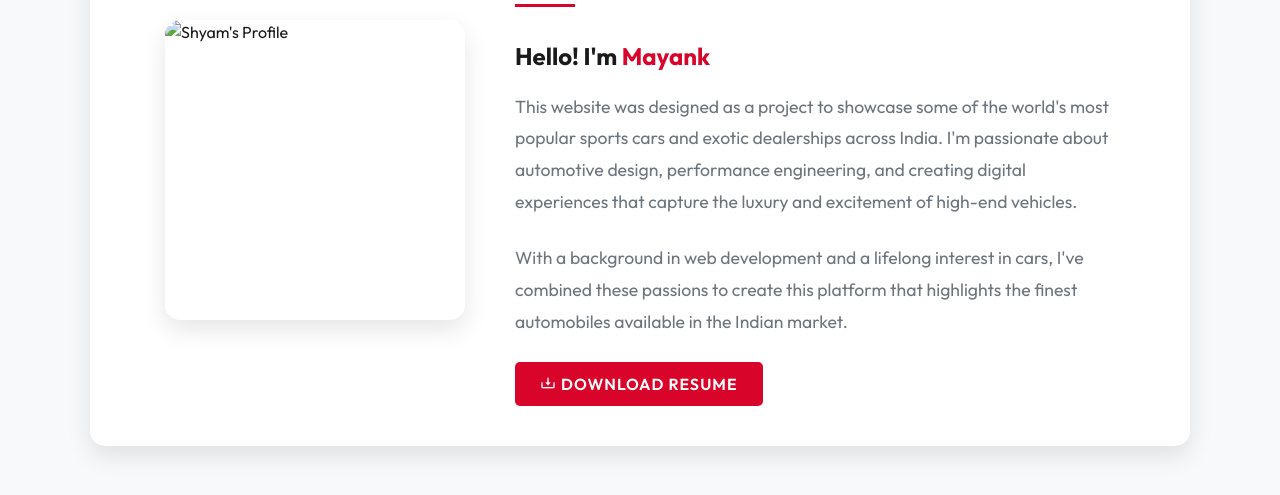
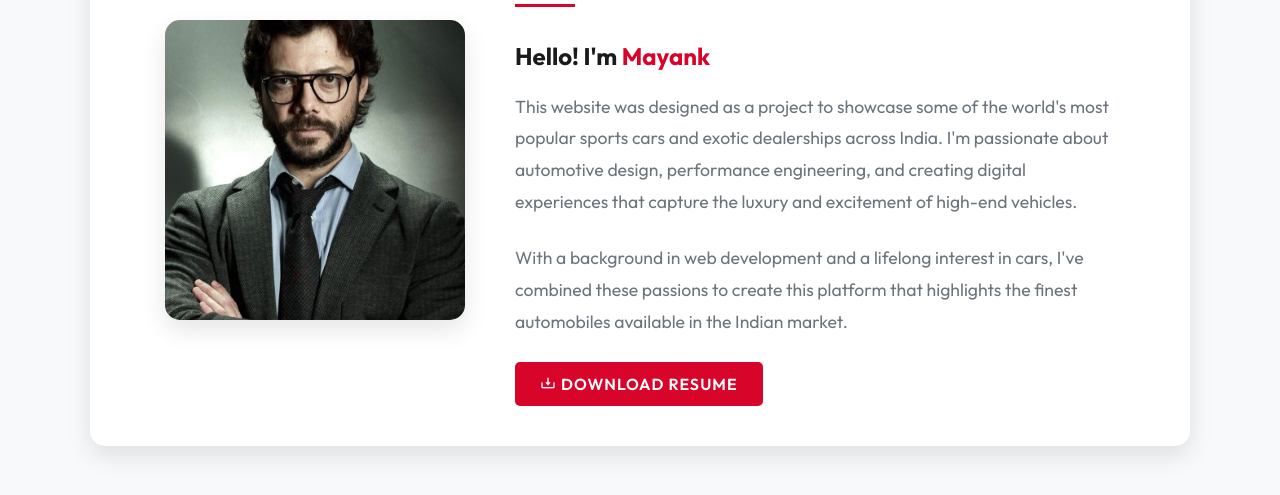
Before and after one commit to unknow-nnn/tarzan-motor-works, a plain HTML site: page contact.html in a window 1280 px wide. Shown: the part 537-1032 px from the top of the page. Drawn offline with nearby package versions, Linux system fonts and the light colour scheme.

Commit message:
Update contact.html

```diff
--- a/contact.html
+++ b/contact.html
@@ -28,7 +28,7 @@
 
     <section class="contact">
         <div class="main">
-            <img src="images/profecar2.jpg" alt="Shyam's Profile">
+            <img src="images/profesor2.jpg" alt="Shyam's Profile">
             <div class="contact-text">
                 <h1>About Me</h1>
                 <h4>Hello! I'm <span> Mayank</span></h4>
```
